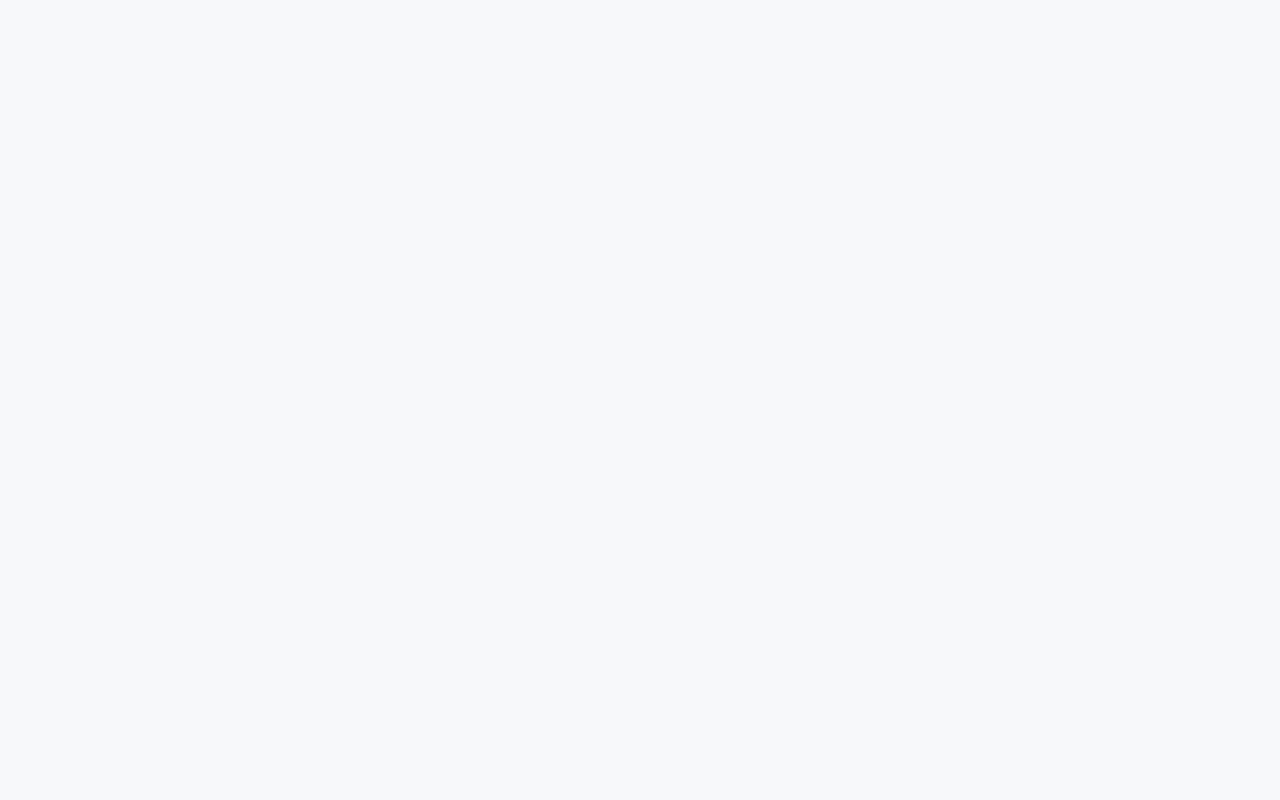
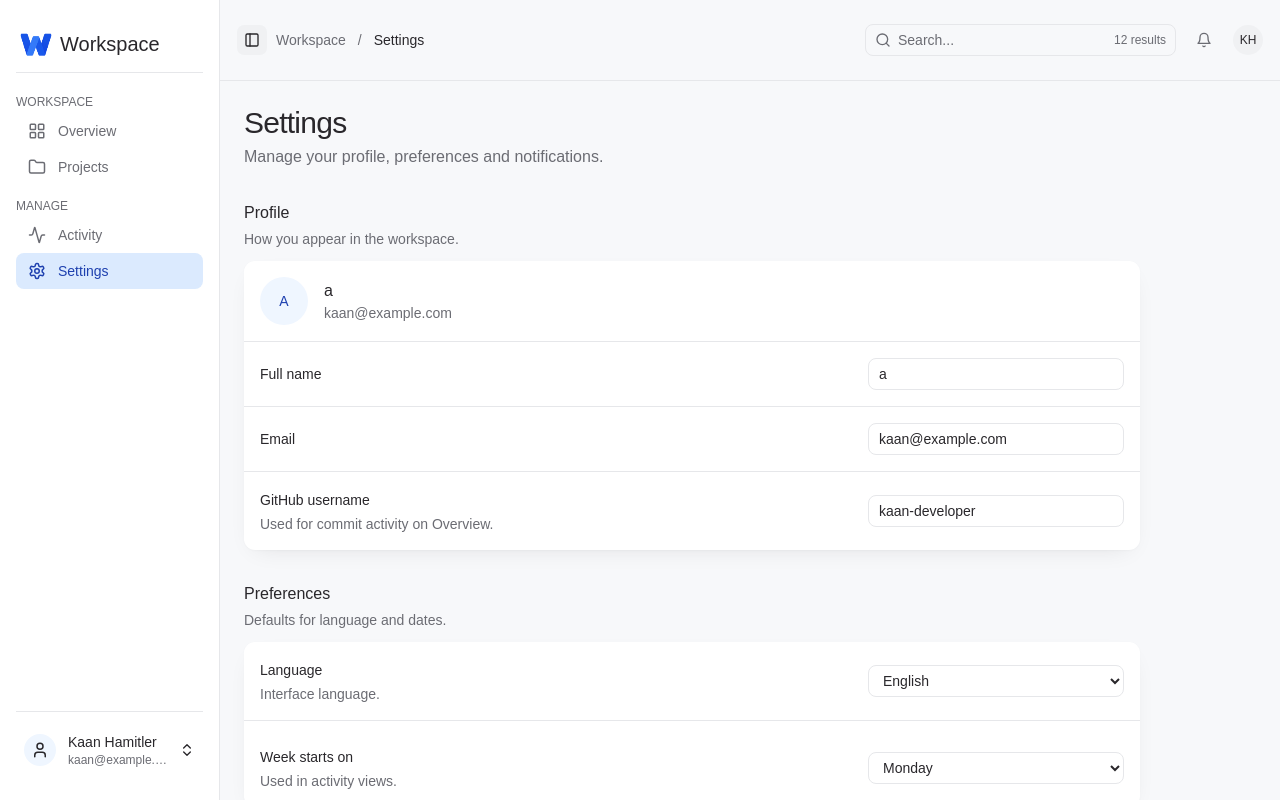
Before and after one commit to Kaan-Developer/workspace-dashboard, a React (Vite) app: page /settings in a window 1280 px wide. Before the commit this address had no page. Built offline with nearby package versions, Linux system fonts and the light colour scheme.

Commit message:
Completed settings page UI/UX.

```diff
--- a/src/app/app.tsx
+++ b/src/app/app.tsx
@@ -3,6 +3,7 @@ import StartPage from "../pages/StartPage";
 import Overview from "@/pages/Overview";
 import Projects from "@/pages/Projects";
 import Activity from "@/pages/Activicy";
+import Settings from "@/components/ui/Settings";
 
 export function App() {
   return (
@@ -11,6 +12,7 @@ export function App() {
         <Route index element={<Overview />} />
         <Route path="projects" element={<Projects />} />
       <Route path="activity" element={<Activity />} />
+      <Route path="settings" element={<Settings />} />
       </Route>
     </Routes>
   );
--- /dev/null
+++ b/src/components/ui/Settings.tsx
@@ -0,0 +1,192 @@
+import type { ReactNode } from "react";
+import Card from "./Card";
+
+const inputClass =
+  "h-8 w-full rounded-lg border border-input bg-transparent px-2.5 py-1 text-sm outline-none transition-colors focus-visible:border-ring focus-visible:ring-3 focus-visible:ring-ring/50";
+
+const rowClass =
+  "-mx-4 flex flex-col gap-3 border-b border-border px-4 py-4 first:pt-0 last:border-b-0 last:pb-0 sm:flex-row sm:items-center sm:justify-between sm:gap-8";
+
+const Section = ({
+  title,
+  description,
+  children,
+}: {
+  title: string;
+  description: string;
+  children: ReactNode;
+}) => (
+  <section className="flex flex-col gap-3">
+    <div>
+      <h2 className="text-base font-medium">{title}</h2>
+      <p className="mt-1 text-sm text-muted-foreground">{description}</p>
+    </div>
+    <Card>{children}</Card>
+  </section>
+);
+
+const Row = ({
+  label,
+  hint,
+  htmlFor,
+  children,
+}: {
+  label: string;
+  hint?: string;
+  htmlFor?: string;
+  children: ReactNode;
+}) => (
+  <div className={rowClass}>
+    <div className="min-w-0">
+      <label htmlFor={htmlFor} className="text-sm font-medium">
+        {label}
+      </label>
+      {hint && <p className="mt-0.5 text-sm text-muted-foreground">{hint}</p>}
+    </div>
+    <div className="sm:w-64 sm:shrink-0">{children}</div>
+  </div>
+);
+
+const ToggleRow = ({
+  label,
+  hint,
+  defaultChecked = false,
+}: {
+  label: string;
+  hint: string;
+  defaultChecked?: boolean;
+}) => (
+  <label className="-mx-4 flex cursor-pointer items-center justify-between gap-6 border-b border-border px-4 py-4 first:pt-0 last:border-b-0 last:pb-0">
+    <div className="min-w-0">
+      <p className="text-sm font-medium">{label}</p>
+      <p className="mt-0.5 text-sm text-muted-foreground">{hint}</p>
+    </div>
+    <span className="relative inline-flex h-5 w-9 shrink-0">
+      <input
+        type="checkbox"
+        defaultChecked={defaultChecked}
+        className="peer sr-only"
+      />
+      <span className="absolute inset-0 rounded-full bg-input transition-colors peer-checked:bg-primary peer-focus-visible:ring-3 peer-focus-visible:ring-ring/50" />
+      <span className="absolute left-0.5 top-0.5 size-4 rounded-full bg-white shadow-sm transition-transform peer-checked:translate-x-4" />
+    </span>
+  </label>
+);
+
+const Settings = () => {
+  return (
+    <div className="flex max-w-4xl flex-col gap-8 pb-12">
+      <header>
+        <h1 className="text-2xl font-medium tracking-tight lg:text-3xl">
+          Settings
+        </h1>
+        <p className="mt-1 text-muted-foreground">
+          Manage your profile, preferences and notifications.
+        </p>
+      </header>
+
+      {/* Profile */}
+      <Section title="Profile" description="How you appear in the workspace.">
+        <div className="-mx-4 flex items-center gap-4 border-b border-border px-4 pb-4">
+          <span className="flex size-12 shrink-0 items-center justify-center rounded-full bg-accent text-sm font-medium text-accent-foreground">
+            A
+          </span>
+          <div className="min-w-0">
+            <p className="truncate font-medium">a</p>
+            <p className="truncate text-sm text-muted-foreground">
+              kaan@example.com
+            </p>
+          </div>
+        </div>
+        <div className="flex flex-col pt-2">
+          <Row label="Full name" htmlFor="full-name">
+            <input id="full-name" defaultValue="a" className={inputClass} />
+          </Row>
+          <Row label="Email" htmlFor="email">
+            <input
+              id="email"
+              type="email"
+              defaultValue="kaan@example.com"
+              className={inputClass}
+            />
+          </Row>
+          <Row
+            label="GitHub username"
+            hint="Used for commit activity on Overview."
+            htmlFor="github"
+          >
+            <input
+              id="github"
+              defaultValue="kaan-developer"
+              className={inputClass}
+            />
+          </Row>
+        </div>
+      </Section>
+
+      {/* Preferences */}
+      <Section
+        title="Preferences"
+        description="Defaults for language and dates."
+      >
+        <Row label="Language" hint="Interface language." htmlFor="language">
+          <select id="language" defaultValue="en" className={inputClass}>
+            <option value="en">English</option>
+            <option value="tr">Türkçe</option>
+          </select>
+        </Row>
+        <Row
+          label="Week starts on"
+          hint="Used in activity views."
+          htmlFor="week"
+        >
+          <select id="week" defaultValue="monday" className={inputClass}>
+            <option value="monday">Monday</option>
+            <option value="sunday">Sunday</option>
+          </select>
+        </Row>
+      </Section>
+
+      {/* Notifications */}
+      <Section
+        title="Notifications"
+        description="Choose what you want to hear about."
+      >
+        <ToggleRow
+          label="New commits"
+          hint="When activity is detected in your repositories."
+          defaultChecked
+        />
+        <ToggleRow
+          label="Weekly summary"
+          hint="A recap of your week every Monday."
+          defaultChecked
+        />
+        <ToggleRow
+          label="Project updates"
+          hint="When a project status changes."
+        />
+      </Section>
+
+      {/* Data */}
+      <Section title="Data" description="Everything is stored in this browser.">
+        <div className="flex flex-col gap-3 sm:flex-row sm:items-center sm:justify-between sm:gap-8">
+          <div>
+            <p className="text-sm font-medium">Clear projects</p>
+            <p className="mt-0.5 text-sm text-muted-foreground">
+              Remove all tracked projects. This cannot be undone.
+            </p>
+          </div>
+          <button
+            type="button"
+            className="h-8 shrink-0 rounded-lg border border-input px-3 text-sm text-destructive transition-colors hover:bg-secondary"
+          >
+            Clear
+          </button>
+        </div>
+      </Section>
+    </div>
+  );
+};
+
+export default Settings;
```
